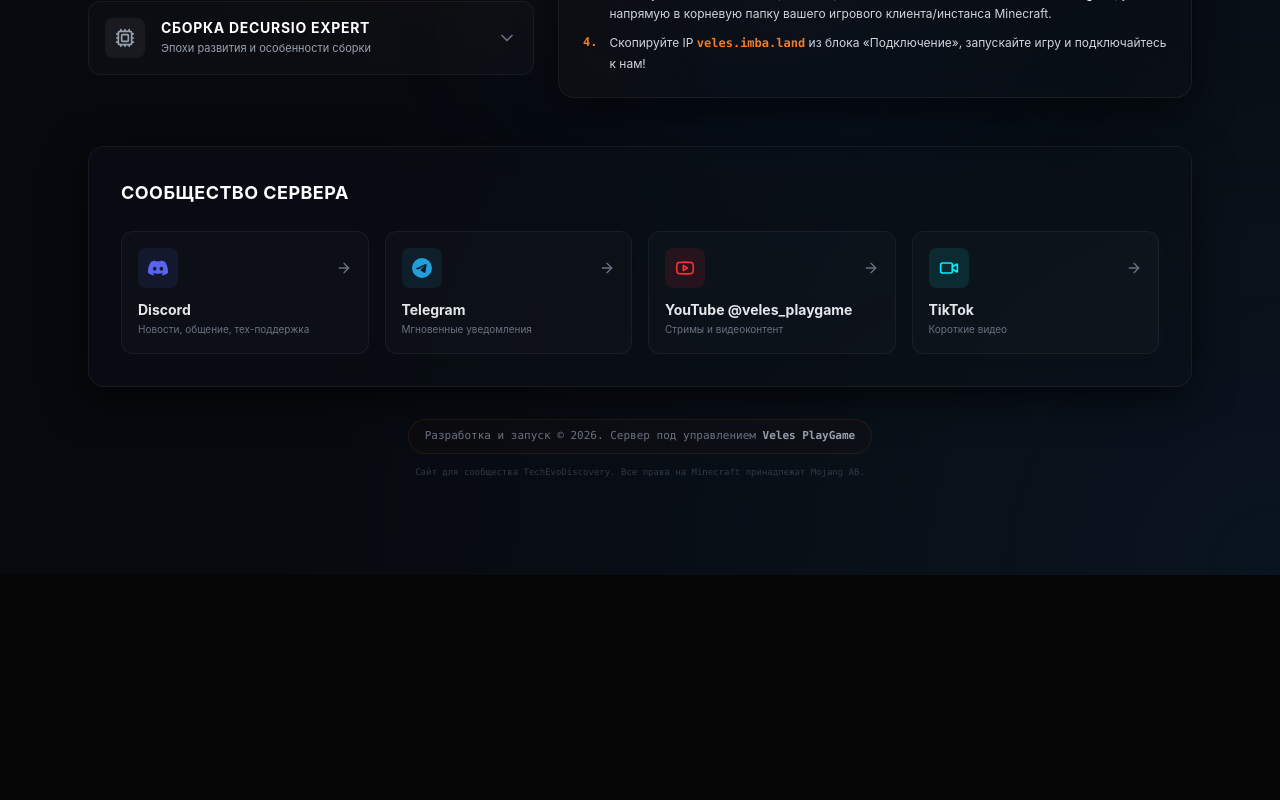
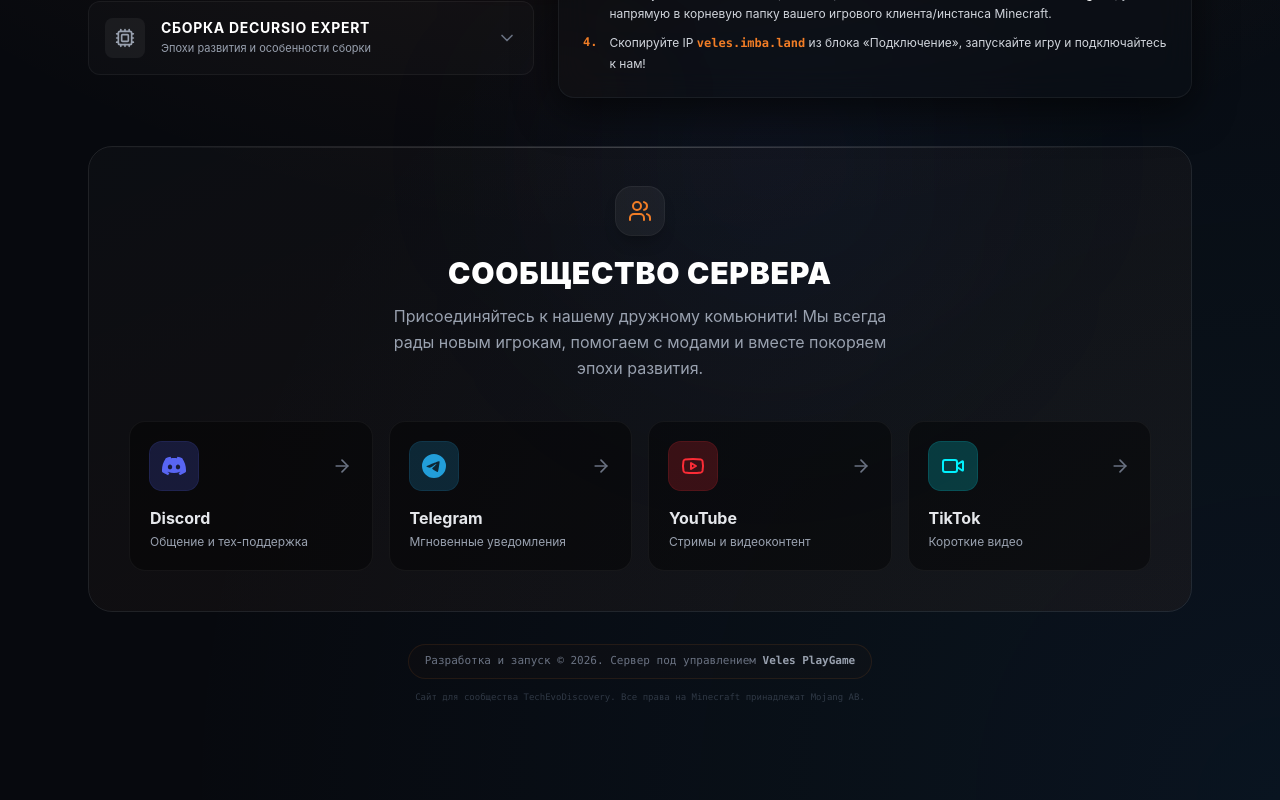
Before and after one commit to kutsandriy14-cyber/Veles-saite, a Next.js app: page / in a window 1280 px wide. Shown: the part 1004-1804 px from the top of the page. Before the commit the page ends 1579 px from the top, so only its background shows below. Built offline with nearby package versions, Linux system fonts and the light colour scheme.

Commit message:
Обновлен дизайн карточек сообщества и изменен текст

```diff
--- a/app/page.tsx
+++ b/app/page.tsx
@@ -16,7 +16,8 @@ import {
   CheckCircle2,
   Tv,
   ArrowRight,
-  ChevronDown
+  ChevronDown,
+  Users
 } from 'lucide-react';
 
 export default function HomePage() {
@@ -58,11 +59,7 @@ export default function HomePage() {
             DECURSIO PROJECT
           </h1>
 
-          <div className="flex flex-col md:flex-row md:items-start justify-between gap-6">
-            <p className="text-sm md:text-base text-gray-300 font-medium max-w-2xl leading-relaxed">
-              Официальная сборка «The Decursio Project - Expert» для Minecraft 1.16.5. Присоединяйтесь к новому сезону с уникальной системой поэтапного развития, автоматизацией и магией!
-            </p>
-
+          <div className="flex flex-col md:flex-row md:items-start justify-end gap-6">
             <div className="flex flex-col items-start md:items-end gap-3 shrink-0 pt-1">
               <div className="flex flex-col md:items-end">
                 <span className="text-[10px] text-gray-400 font-bold uppercase tracking-wider mb-1">Рекомендуемый клиент</span>
@@ -355,32 +352,42 @@ export default function HomePage() {
           initial={{ opacity: 0, y: 20 }}
           animate={{ opacity: 1, y: 0 }}
           transition={{ duration: 0.6, delay: 0.4 }}
-          className="glass-card rounded-2xl p-6 md:p-8"
+          className="relative rounded-3xl p-6 md:p-10 border border-white/10 overflow-hidden"
         >
-          <div className="flex items-center justify-between mb-6">
-             <h2 className="text-lg font-bold text-white tracking-wide uppercase">Сообщество сервера</h2>
+          {/* Background gradient for the community section */}
+          <div className="absolute inset-0 bg-gradient-to-br from-white/[0.02] to-[#f27d26]/[0.05] -z-10" />
+          <div className="absolute top-0 left-0 w-full h-px bg-gradient-to-r from-transparent via-white/20 to-transparent" />
+
+          <div className="flex flex-col items-center justify-center mb-10 text-center">
+             <div className="inline-flex items-center justify-center p-3 bg-white/5 rounded-2xl mb-5 ring-1 ring-white/10 shadow-lg shadow-black/20">
+               <Users className="w-6 h-6 text-[#f27d26]" />
+             </div>
+             <h2 className="text-2xl md:text-3xl font-black text-white tracking-wide uppercase mb-3">Сообщество сервера</h2>
+             <p className="text-sm md:text-base text-gray-400 max-w-lg mx-auto leading-relaxed">
+               Присоединяйтесь к нашему дружному комьюнити! Мы всегда рады новым игрокам, помогаем с модами и вместе покоряем эпохи развития.
+             </p>
           </div>
 
-          <div className="grid grid-cols-1 sm:grid-cols-2 lg:grid-cols-4 gap-4">
+          <div className="grid grid-cols-1 sm:grid-cols-2 lg:grid-cols-4 gap-4 relative z-10">
 
             {/* Discord */}
             <a
-              href="https://discord.gg/vKnsMhss8a"
+              href="https://discord.gg/cd2utAp2n"
               target="_blank"
               rel="noreferrer noopener"
-              className="flex flex-col gap-3 p-4 rounded-xl bg-white/[0.02] border border-white/5 hover:border-[#5865F2]/40 hover:bg-[#5865F2]/5 transition-all group"
+              className="flex flex-col gap-4 p-5 rounded-2xl bg-black/40 border border-white/5 hover:border-[#5865F2]/50 hover:bg-[#5865F2]/10 hover:shadow-[0_0_20px_rgba(88,101,242,0.15)] hover:-translate-y-1 transition-all duration-300 group"
             >
               <div className="flex items-center justify-between">
-                <div className="w-10 h-10 rounded-lg bg-[#5865F2]/10 flex items-center justify-center shrink-0">
-                  <svg className="w-5 h-5 text-[#5865F2] group-hover:scale-110 transition-transform" viewBox="0 0 24 24" fill="currentColor">
+                <div className="w-12 h-12 rounded-xl bg-[#5865F2]/20 flex items-center justify-center shrink-0 ring-1 ring-[#5865F2]/30 group-hover:ring-[#5865F2]/60 transition-all">
+                  <svg className="w-6 h-6 text-[#5865F2] group-hover:scale-110 transition-transform duration-300" viewBox="0 0 24 24" fill="currentColor">
                     <path d="M20.317 4.3698a19.7913 19.7913 0 00-4.8851-1.5152.0741.0741 0 00-.0785.0371c-.211.3753-.4447.8648-.6083 1.2495-1.8447-.2762-3.68-.2762-5.4868 0-.1636-.3933-.4058-.8742-.6177-1.2495a.077.077 0 00-.0785-.037 19.7363 19.7363 0 00-4.8852 1.515.0699.0699 0 00-.0321.0277C.5334 9.0458-.319 13.5799.0992 18.0578a.0824.0824 0 00.0312.0561c2.0528 1.5076 4.0413 2.4228 5.9929 3.0294a.0777.0777 0 00.0842-.0276c.4616-.6304.8731-1.2952 1.226-1.9942a.076.076 0 00-.0416-.1057c-.6528-.2476-1.2743-.5495-1.8722-.8923a.077.077 0 01-.0076-.1277c.1258-.0943.2517-.1923.3718-.2914a.0743.0743 0 01.0776-.0105c3.9278 1.7933 8.18 1.7933 12.0614 0a.0739.0739 0 01.0785.0095c.1202.099.246.1981.3728.2924a.077.077 0 01-.0066.1276 12.2986 12.2986 0 01-1.873.8914.0766.0766 0 00-.0407.1067c.3604.698.7719 1.3628 1.225 1.9932a.076.076 0 00.0842.0286c1.961-.6067 3.9495-1.5219 6.0023-3.0294a.077.077 0 00.0313-.0552c.5004-5.177-.8382-9.6739-3.5485-13.6604a.061.061 0 00-.0312-.0286zM8.02 15.3312c-1.1825 0-2.1569-1.0857-2.1569-2.419 0-1.3332.9555-2.4189 2.157-2.4189 1.2108 0 2.1757 1.0952 2.1568 2.419 0 1.3332-.9555 2.4189-2.1569 2.4189zm7.9748 0c-1.1825 0-2.1569-1.0857-2.1569-2.419 0-1.3332.9554-2.4189 2.1569-2.4189 1.2108 0 2.1757 1.0952 2.1568 2.419 0 1.3332-.946 2.4189-2.1568 2.4189Z"/>
                 </svg>
               </div>
-                <ArrowRight className="w-4 h-4 text-gray-500 group-hover:text-white transition-colors" />
+              <ArrowRight className="w-5 h-5 text-gray-500 group-hover:text-white group-hover:translate-x-1 transition-all" />
             </div>
             <div>
-                <div className="text-sm font-bold text-gray-200">Discord</div>
-                <div className="text-[10px] text-gray-500 mt-0.5">Новости, общение, тех-поддержка</div>
+              <div className="text-base font-bold text-gray-200 mb-1">Discord</div>
+              <div className="text-xs text-gray-400">Общение и тех-поддержка</div>
             </div>
           </a>
 
@@ -389,19 +396,19 @@ export default function HomePage() {
             href="https://t.me/veles_playgame_s"
             target="_blank"
             rel="noreferrer noopener"
-              className="flex flex-col gap-3 p-4 rounded-xl bg-white/[0.02] border border-white/5 hover:border-[#229ED9]/40 hover:bg-[#229ED9]/5 transition-all group"
+            className="flex flex-col gap-4 p-5 rounded-2xl bg-black/40 border border-white/5 hover:border-[#229ED9]/50 hover:bg-[#229ED9]/10 hover:shadow-[0_0_20px_rgba(34,158,217,0.15)] hover:-translate-y-1 transition-all duration-300 group"
           >
             <div className="flex items-center justify-between">
-                <div className="w-10 h-10 rounded-lg bg-[#229ED9]/10 flex items-center justify-center shrink-0">
-                  <svg className="w-5 h-5 text-[#229ED9] group-hover:scale-110 transition-transform" viewBox="0 0 24 24" fill="currentColor">
+              <div className="w-12 h-12 rounded-xl bg-[#229ED9]/20 flex items-center justify-center shrink-0 ring-1 ring-[#229ED9]/30 group-hover:ring-[#229ED9]/60 transition-all">
+                <svg className="w-6 h-6 text-[#229ED9] group-hover:scale-110 transition-transform duration-300" viewBox="0 0 24 24" fill="currentColor">
                   <path d="M11.944 0A12 12 0 0 0 0 12a12 12 0 0 0 12 12 12 12 0 0 0 12-12A12 12 0 0 0 12 0a12 12 0 0 0-.056 0zm4.962 7.224c.1-.002.321.023.465.14a.506.506 0 0 1 .171.325c.016.093.036.306.02.472-.18 1.898-.962 6.502-1.36 8.627-.168.9-.499 1.201-.82 1.23-.696.065-1.225-.46-1.9-.902-1.056-.693-1.653-1.124-2.678-1.8-1.185-.78-.417-1.21.258-1.91.177-.184 3.247-2.977 3.307-3.23.007-.032.014-.15-.056-.212s-.174-.041-.249-.024c-.106.024-1.793 1.14-5.061 3.345-.48.33-.913.49-1.302.48-.428-.008-1.252-.241-1.865-.44-.752-.245-1.349-.374-1.297-.789.027-.216.325-.437.893-.663 3.498-1.524 5.83-2.529 6.998-3.014 3.332-1.386 4.025-1.627 4.476-1.635z"/>
                 </svg>
               </div>
-                <ArrowRight className="w-4 h-4 text-gray-500 group-hover:text-white transition-colors" />
+              <ArrowRight className="w-5 h-5 text-gray-500 group-hover:text-white group-hover:translate-x-1 transition-all" />
             </div>
             <div>
-                <div className="text-sm font-bold text-gray-200">Telegram</div>
-                <div className="text-[10px] text-gray-500 mt-0.5">Мгновенные уведомления</div>
+              <div className="text-base font-bold text-gray-200 mb-1">Telegram</div>
+              <div className="text-xs text-gray-400">Мгновенные уведомления</div>
             </div>
           </a>
 
@@ -410,17 +417,17 @@ export default function HomePage() {
             href="https://youtube.com/@veles_playgame?si=oty0sDUU230sQAA3"
             target="_blank"
             rel="noreferrer noopener"
-              className="flex flex-col gap-3 p-4 rounded-xl bg-white/[0.02] border border-white/5 hover:border-red-500/40 hover:bg-red-500/5 transition-all group"
+            className="flex flex-col gap-4 p-5 rounded-2xl bg-black/40 border border-white/5 hover:border-red-500/50 hover:bg-red-500/10 hover:shadow-[0_0_20px_rgba(239,68,68,0.15)] hover:-translate-y-1 transition-all duration-300 group"
           >
             <div className="flex items-center justify-between">
-                <div className="w-10 h-10 rounded-lg bg-red-500/10 flex items-center justify-center shrink-0">
-                  <Youtube className="w-5 h-5 text-red-500 group-hover:scale-110 transition-transform" />
+              <div className="w-12 h-12 rounded-xl bg-red-500/20 flex items-center justify-center shrink-0 ring-1 ring-red-500/30 group-hover:ring-red-500/60 transition-all">
+                <Youtube className="w-6 h-6 text-red-500 group-hover:scale-110 transition-transform duration-300" />
               </div>
-                <ArrowRight className="w-4 h-4 text-gray-500 group-hover:text-white transition-colors" />
+              <ArrowRight className="w-5 h-5 text-gray-500 group-hover:text-white group-hover:translate-x-1 transition-all" />
             </div>
             <div>
-                <div className="text-sm font-bold text-gray-200">YouTube @veles_playgame</div>
-                <div className="text-[10px] text-gray-500 mt-0.5">Стримы и видеоконтент</div>
+              <div className="text-base font-bold text-gray-200 mb-1">YouTube</div>
+              <div className="text-xs text-gray-400">Стримы и видеоконтент</div>
             </div>
           </a>
 
@@ -429,17 +436,17 @@ export default function HomePage() {
             href="https://www.tiktok.com/@_veles.playgame_"
             target="_blank"
             rel="noreferrer noopener"
-              className="flex flex-col gap-3 p-4 rounded-xl bg-white/[0.02] border border-white/5 hover:border-[#00f2fe]/40 hover:bg-[#00f2fe]/5 transition-all group"
+            className="flex flex-col gap-4 p-5 rounded-2xl bg-black/40 border border-white/5 hover:border-[#00f2fe]/50 hover:bg-[#00f2fe]/10 hover:shadow-[0_0_20px_rgba(0,242,254,0.15)] hover:-translate-y-1 transition-all duration-300 group"
           >
             <div className="flex items-center justify-between">
-                <div className="w-10 h-10 rounded-lg bg-[#00f2fe]/10 flex items-center justify-center shrink-0">
-                  <Video className="w-5 h-5 text-[#00f2fe] group-hover:scale-110 transition-transform" />
+              <div className="w-12 h-12 rounded-xl bg-[#00f2fe]/20 flex items-center justify-center shrink-0 ring-1 ring-[#00f2fe]/30 group-hover:ring-[#00f2fe]/60 transition-all">
+                <Video className="w-6 h-6 text-[#00f2fe] group-hover:scale-110 transition-transform duration-300" />
               </div>
-                <ArrowRight className="w-4 h-4 text-gray-500 group-hover:text-white transition-colors" />
+              <ArrowRight className="w-5 h-5 text-gray-500 group-hover:text-white group-hover:translate-x-1 transition-all" />
             </div>
             <div>
-                <div className="text-sm font-bold text-gray-200">TikTok</div>
-                <div className="text-[10px] text-gray-500 mt-0.5">Короткие видео</div>
+              <div className="text-base font-bold text-gray-200 mb-1">TikTok</div>
+              <div className="text-xs text-gray-400">Короткие видео</div>
             </div>
           </a>
 
```
Also changed, not shown: 1 other file (tests, documents, lock files or other folders). Lines whose indentation alone changed are shown as unchanged.
